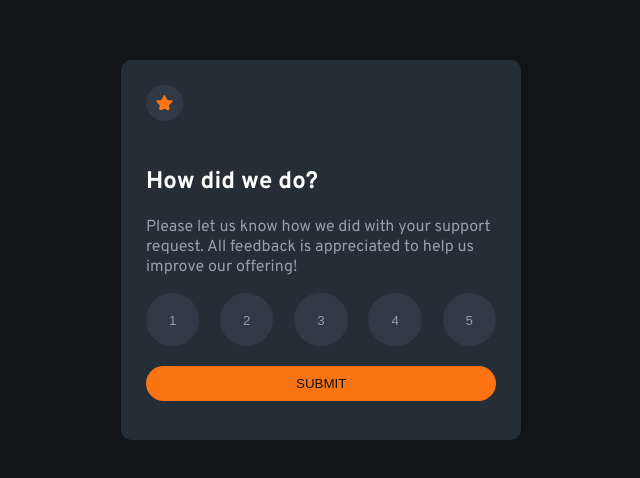
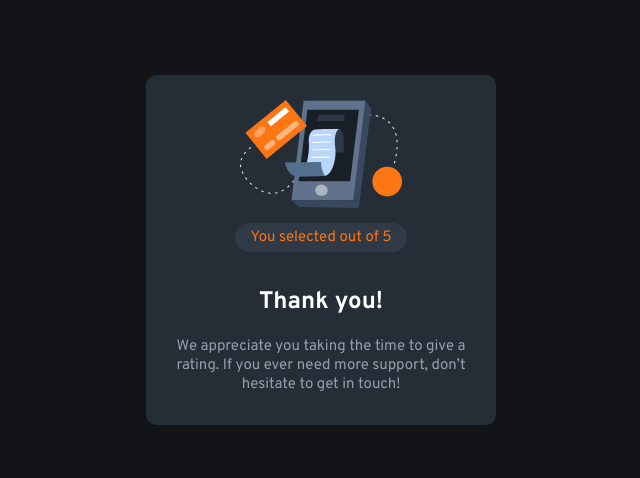
Before and after one commit to aufalfirdausi/fem-interactive-rating-component-main, a plain HTML site: page index.html in a window 1280 px wide. Shown: the part 158-636 px from the top of the page, without its empty margins (319-959 px from the left). Drawn offline with Linux system fonts and the light colour scheme.

Commit message:
card thank you

```diff
--- a/index.html
+++ b/index.html
@@ -18,7 +18,7 @@
 <body>
 
   <!-- Rating state start -->
-  <div class="card">
+  <div class="card-1">
     <img src="images/icon-star.svg" alt="Star icon" class="star">
     <h2>How did we do?</h2>
 
@@ -34,21 +34,22 @@
     </div>
 
     <button id="btn-submit">SUBMIT</button>
+    </div>
 
     <!-- Rating state end -->
 
     <!-- Thank you state start -->
 
-    <div id="hidd">
+    <div id="card-2">
       <img src="images/illustration-thank-you.svg" alt="">
-      <p>You selected <!-- Add rating here --> out of 5</p>
+      <p id="atention">You selected <!-- Add rating here --> out of 5</p>
 
       <h2>Thank you!</h2>
 
-      <p>We appreciate you taking the time to give a rating. If you ever need more support,
+      <p class="desc">We appreciate you taking the time to give a rating. If you ever need more support,
       don’t hesitate to get in touch!</p>
       </div>
-  </div>
+
   <!-- Thank you state end -->
 
 
--- a/index.scss
+++ b/index.scss
@@ -15,7 +15,10 @@ body {
     align-items: center;
     height: 100vh;
 
-    .card {
+    .card-1 {
+
+        visibility: hidden;
+        display: none;
         background-color: $Grey-900;
         width: 400px;
         height: 380px;
@@ -61,8 +64,40 @@ body {
             border-radius: 18px;
             margin: 20px 0;
         }
-        #hidd {
-            visibility: hidden;
+    }
+
+    #card-2 {
+        background-color: $Grey-900;
+        width: 350px;
+        height: 350px;
+        border-radius: 10px;
+        flex-direction: column;
+        box-sizing: border-box;
+        padding: 25px;
+        margin: 0;
+        justify-items: center;
+
+        img {
+            display: flex;
+        }
+
+        #atention {
+            background-color: $Grey-850;
+            padding: 5px 15px;
+            border-radius: 18px;
+            color: $range-500;
+            font-size: 15px;
+        }
+
+        h2 {
+            padding-top: 15px;
+            color: $White;
+        }
+
+        .desc {
+            text-align: center;
+            font-size: 15px;
+            color: $Grey-500;
         }
     }
 }
```
Also changed, not shown: css/index.css, 1 other file.
